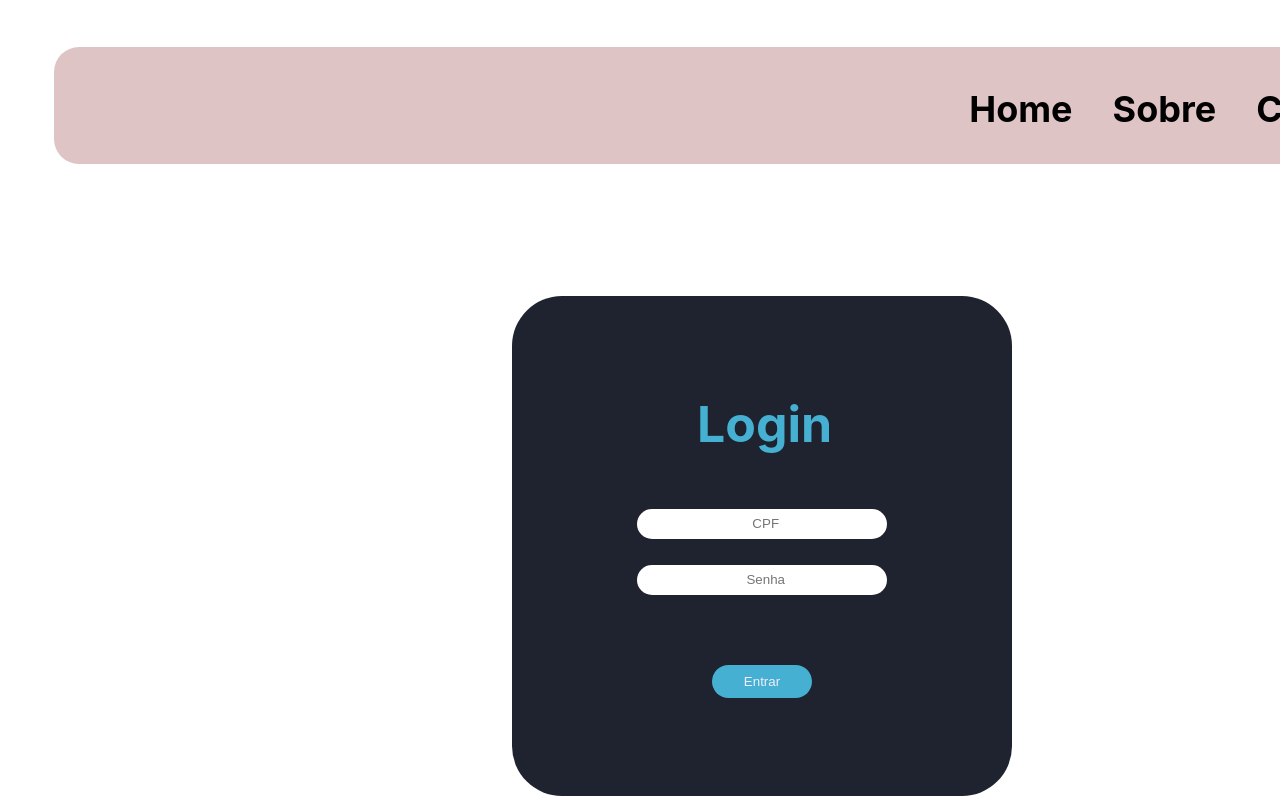
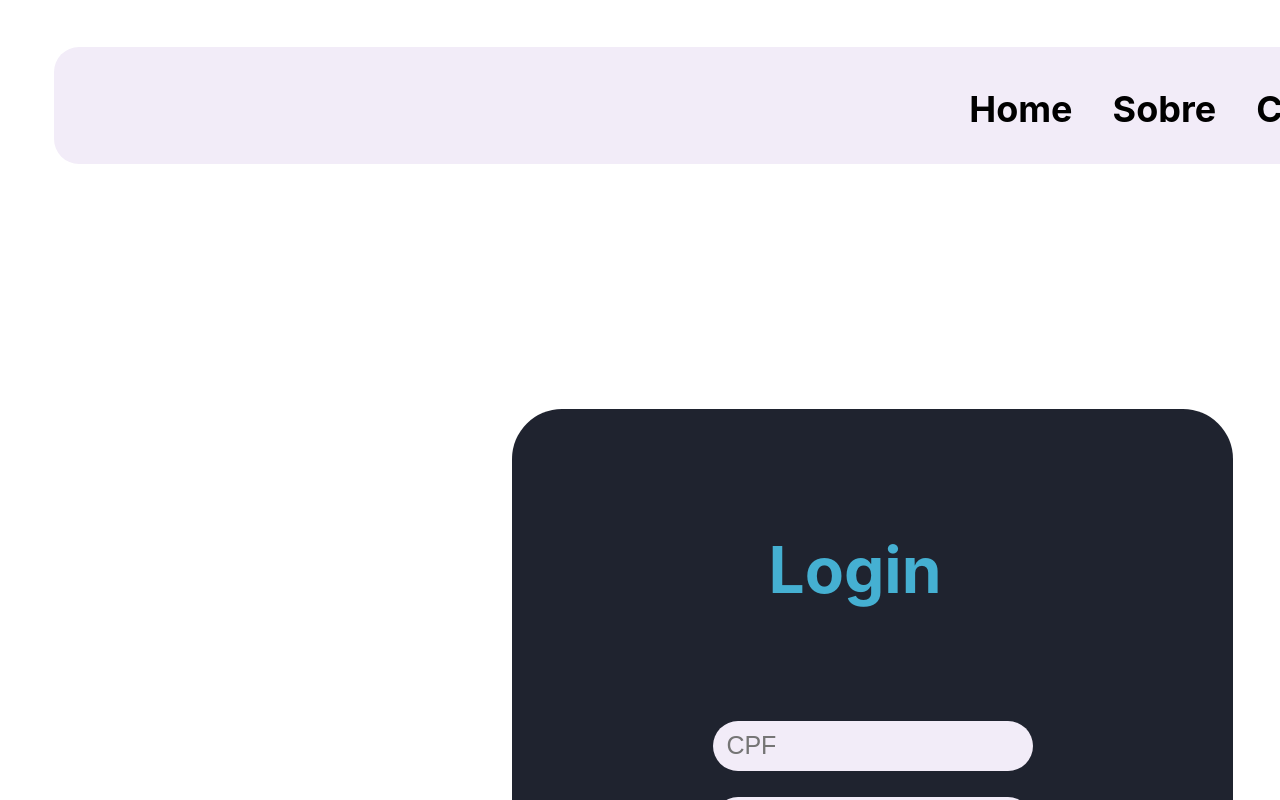
Before and after one commit to urnzz/webapp-eleos, a React (Create React App) app in the folder frontend/: page /login in a window 1280 px wide. Shown: the top 800 px of the page. Built offline with nearby package versions, Linux system fonts and the light colour scheme.

Commit message:
alteração

```diff
--- a/frontend/src/pages/Login.js
+++ b/frontend/src/pages/Login.js
@@ -31,16 +31,15 @@ function Login() {
 
     return (
         <div>
+                <div class="fundo">
 
-             <div class="fundo">
-
-             </div>
-         <div class="login-prestador">
+                 </div>
+            <div class="login-prestador">
              {error && <p style={{ color: 'red' }}>{error}</p>}
 
              <form>
+                <div class="items">
              <h1 class="titulo-login"> Login</h1>
-                <div class="items">
 
                       <input
                          class="login-caixa"
--- a/frontend/src/pages/Menu.css
+++ b/frontend/src/pages/Menu.css
@@ -2,7 +2,7 @@
     width: 1764px;
     height: 117px;
     border-radius: 25px;
-    background: #DEC4C4;
+    background: #F2ECF8;
     margin-top: 47px;
     margin-left: 54px;
 
@@ -36,7 +36,7 @@
     width: 1764px;
     height: 100px;
     border-radius: 25px;
-    background: #DEC4C4;
+    background: #F2ECF8;
     margin-top: 124px;
     margin-left: 54px;
 
--- a/frontend/src/pages/login.css
+++ b/frontend/src/pages/login.css
@@ -14,21 +14,31 @@
 
 .login-prestador{
     display: flex;
-    margin-top: 132px;
+    margin-top: 245px;
     margin-left: 512px;
     margin-right: 531px;
     background: #1F232F;
-    width: 500px;
-    height: 500px;
+    width: 721px;
+    height: 683px;
     align-items: center;
+    justify-content: center;
     border-radius: 3.125rem;
 
 }
 
 .login-prestador .titulo-login{
- margin-left: 185px;
- font-size:50px;
- color:#45B0D2;
+    text-align: center;
+    font-size:64px;
+    color:#45B0D2;
+    margin-bottom: 113px;
+    margin-right: 35px;
+    font-size: 64px;
+    font-style: normal;
+    font-weight: 700;
+    line-height: normal;
+
+
+
 
 }
 
@@ -36,40 +46,42 @@
     align-items: center;
 }
 
-.login-prestador .items{
-    margin-left: 125px;
-    margin-top: 50px;
-    font-size:25px;
-    float: center;
-}
+
 
 .login-prestador .items .login-caixa1{
-    width: 250px;
-    height: 30px;
-    text-align: center;
+    width: 320px;
+    height: 50px;
+    text-align:left;
     border-radius: 50px;
     margin-top: 26px;
+    font-size: 25px;
+    font-weight: 400;
+    background: #F2ECF8;
     color:#000;
 }
 
 .login-prestador .items .login-caixa{
-    width: 250px;
-    height: 30px;
-    text-align: center;
-    border-radius: 50px;
+    width: 320px;
+    height: 50px;
+    border-radius: 25px;
+    font-size: 25px;
+    font-weight: 400;
+    background: #F2ECF8;
     color:#000;
 
 }
 
-.login-prestador .items .login-botao{
+.login-prestador  .login-botao{
+
     margin-top: 70px;
-    float: center;
-    margin-left: 75px;
-    width: 100px;
-    height: 33px;
+    width: 193px;
+    height: 54px;
     border-radius: 50px;
     background-color: #45B0D2;
     color: #F2ECF8;
+    font-size: 25px;
+   margin-left: 55px;
+
 }
 
 .fundo24{
```
